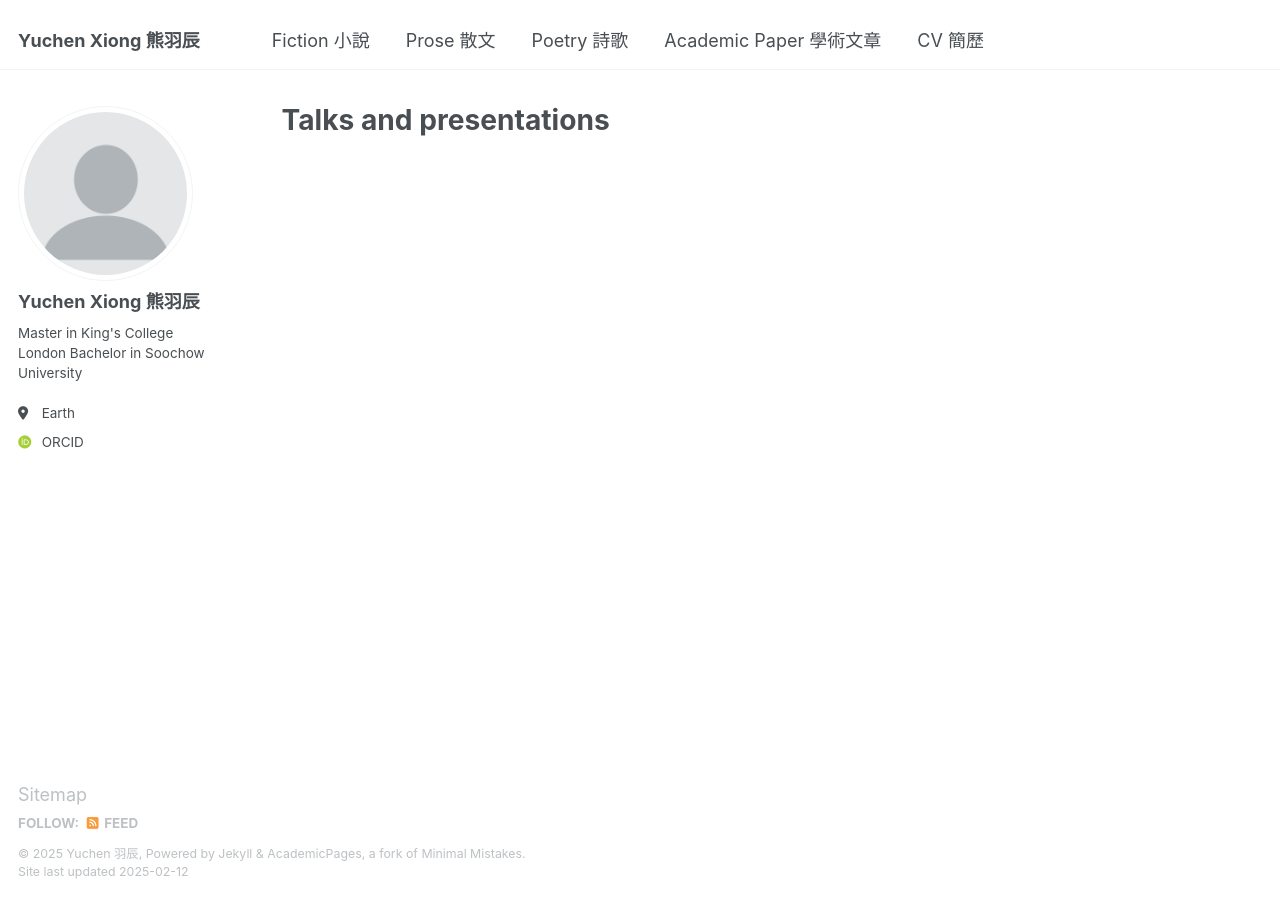
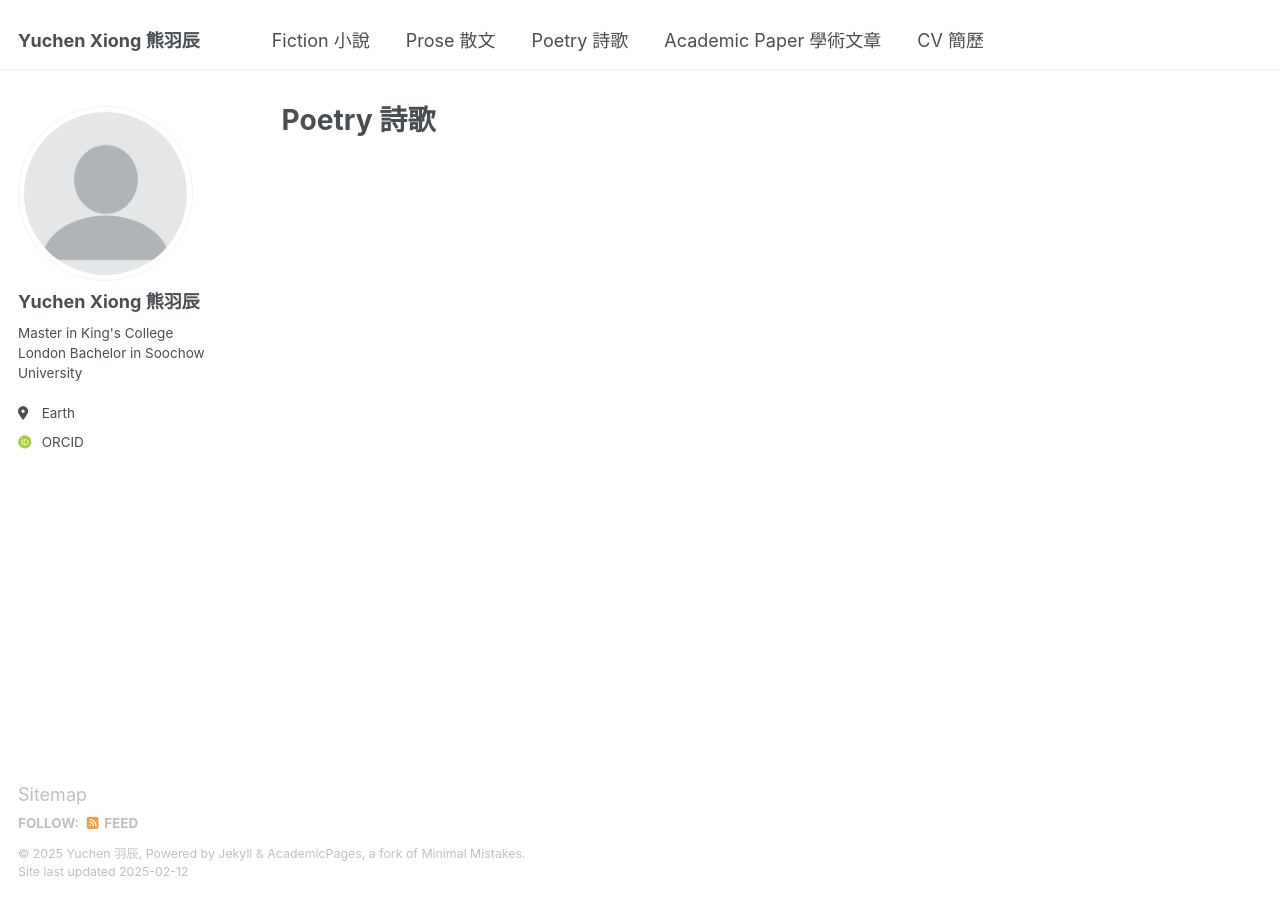
Before and after one commit to yuchen2402/yuchen2402.github.io, a Jekyll site: the page built from _pages/poetry.html, in a window 1280 px wide. Built offline with Jekyll 4.4.1, drawn with Linux system fonts in a browser that asks for light colours; some web fonts are replaced.

Commit message:
Update and rename talks.html to poetry.html

```diff
--- a/_pages/talks.html
+++ b/_pages/poetry.html
@@ -1,7 +1,7 @@
 ---
 layout: archive
-title: "Talks and presentations"
-permalink: /talks/
+title: "Poetry 詩歌"
+permalink: /poetry/
 author_profile: true
 ---
 
```
